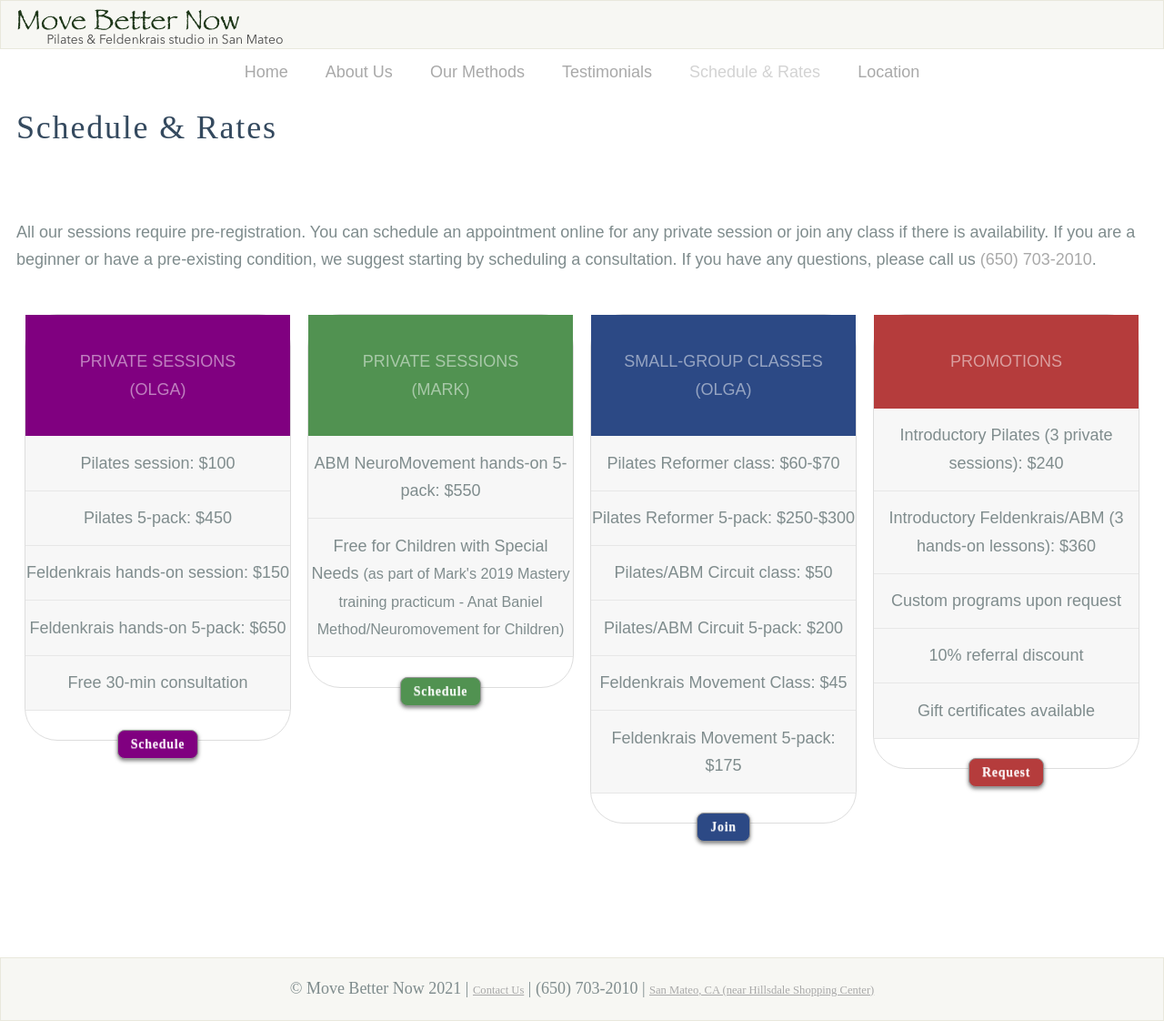
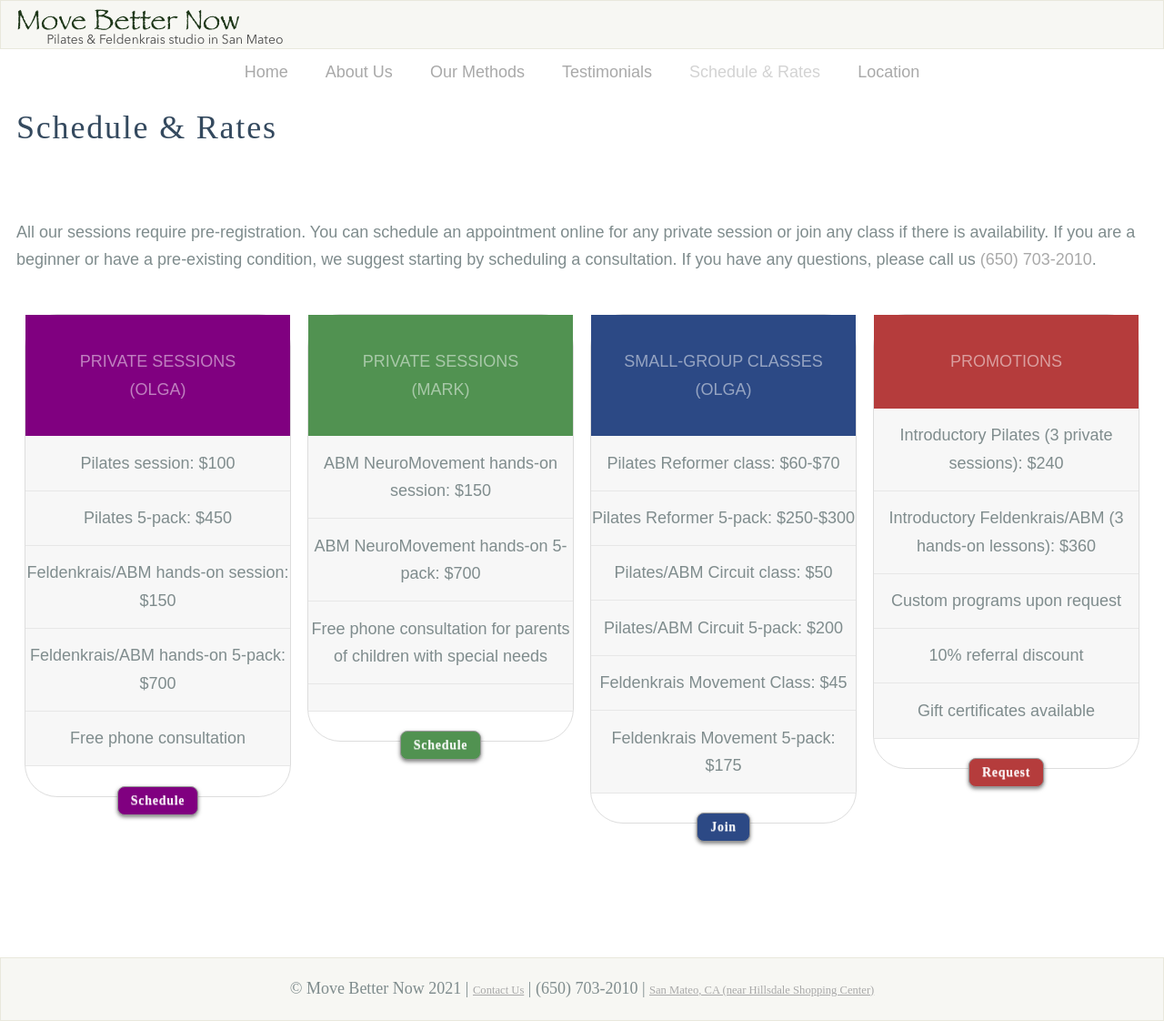
Before and after one commit to marklubarsky/marklubarsky.github.io, a Jekyll site: the page built from schedule.html, in a window 1280 px wide and 1122 px high. Shown: the whole window at 91% size. Built offline with Jekyll 4.4.1, drawn with Linux system fonts in a browser that asks for light colours; nearby versions of some CDN libraries.

Commit message:
changed prices

```diff
--- a/schedule.html
+++ b/schedule.html
@@ -26,12 +26,12 @@ menu_order: 5
                         <ul class="pricing-table-list">
                             <li>Pilates session: $100</li>
                             <li>Pilates 5-pack: $450</li>
-                            <li>Feldenkrais hands-on session: $150</li>
-                            <li>Feldenkrais hands-on 5-pack: $650 </li>
-                            <li>Free 30-min consultation</li>
+                            <li>Feldenkrais/ABM hands-on session: $150</li>
+                            <li>Feldenkrais/ABM hands-on 5-pack: $700 </li>
+                            <li>Free phone consultation</li>
                         </ul>
 
-                        <a class="button-choose pure-button" target="_blank" href="https://www.wellnessliving.com/rs/appointment-start.html?id_class_tab=3&k_business=254977&k_service=91442">Schedule</a>
+                        <a class="button-choose pure-button" target="_blank" href="mailto:info@brainature.com?Subject=Request%20information%20for%20Olga">Schedule</a>
                     </div>
                 </div>
                 <div class="pure-u-1 pure-u-md-1-4">
@@ -40,12 +40,15 @@ menu_order: 5
                             <h2>Private sessions (Mark)</h2>
                         </div>
                         <ul class="pricing-table-list">
-                            <li>ABM NeuroMovement hands-on 5-pack: $550 </li>
-                            <li>Free for Children with Special Needs <span>(as part of Mark's 2019 Mastery training practicum - Anat Baniel Method/Neuromovement for Children)</span></li>
+                            <li>ABM NeuroMovement hands-on session: $150 </li>
+			    <li>ABM NeuroMovement hands-on 5-pack: $700 </li>
+                            <li>Free phone consultation for parents of children with special needs</li>
+			    <li></span></li>
                         </ul>
+			 <a class="button-choose pure-button" target="_blank" href="mailto:info@brainature.com?Subject=Request%20information%20for%20Mark">Schedule</a>
 
-                        <a class="button-choose pure-button" target="_blank" href="https://www.wellnessliving.com/rs/appointment-start.html?id_class_tab=3&k_business=254977&k_service=91442">Schedule</a>
-                        <!--<a class="button-choose pure-button" target="_blank" href="https://movebetternow.getartichoke.com/#!/book">Join</a>-->
+                        <!-- <a class="button-choose pure-button" target="_blank" href="https://www.wellnessliving.com/rs/appointment-start.html?id_class_tab=3&k_business=254977&k_service=91442">Schedule</a>
+                        <a class="button-choose pure-button" target="_blank" href="https://movebetternow.getartichoke.com/#!/book">Join</a>-->
                     </div>
                 </div>
 
```
